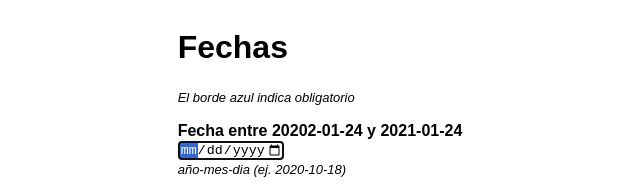
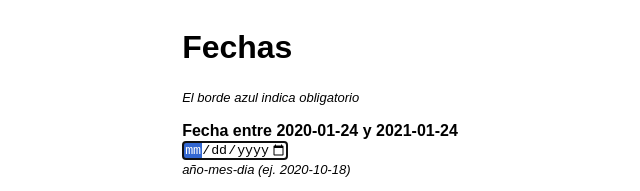
Before and after one commit to Glz12/Glz12.gtihub.io, a plain HTML site: page index.html in a window 1280 px wide. Shown: the top 191 px of the page, 320-960 px from the left. Drawn offline with Linux system fonts and the light colour scheme.

Commit message:
Update index.html

```diff
--- a/index.html
+++ b/index.html
@@ -14,7 +14,7 @@
             <p><em>El borde azul indica obligatorio</em></p>
             <p>
                 <label accesskey="F">
-                    Fecha entre 20202-01-24 y 2021-01-24<br>
+                    Fecha entre 2020-01-24 y 2021-01-24<br>
                     <input name="fecha" type="date" autofocus required
                            max="2021-01-24" min="2020-01-24">
                 </label>
```
